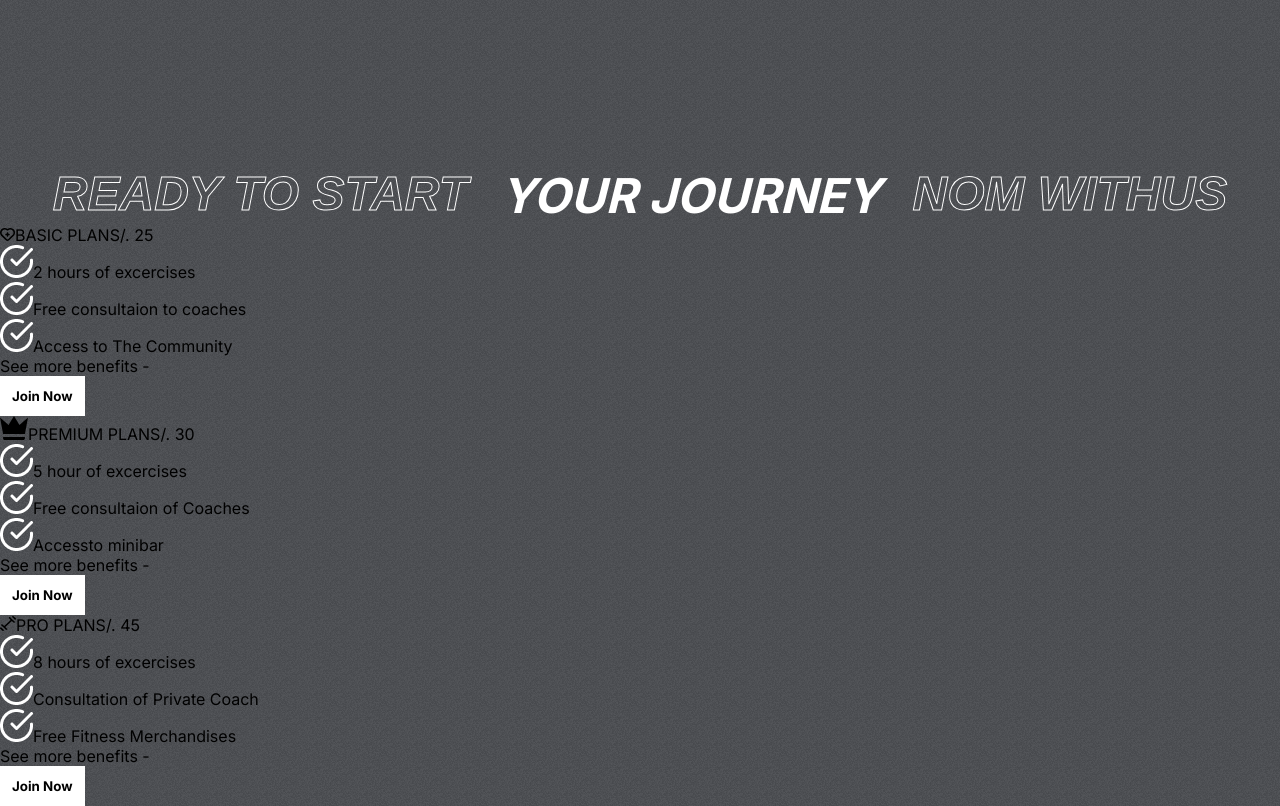
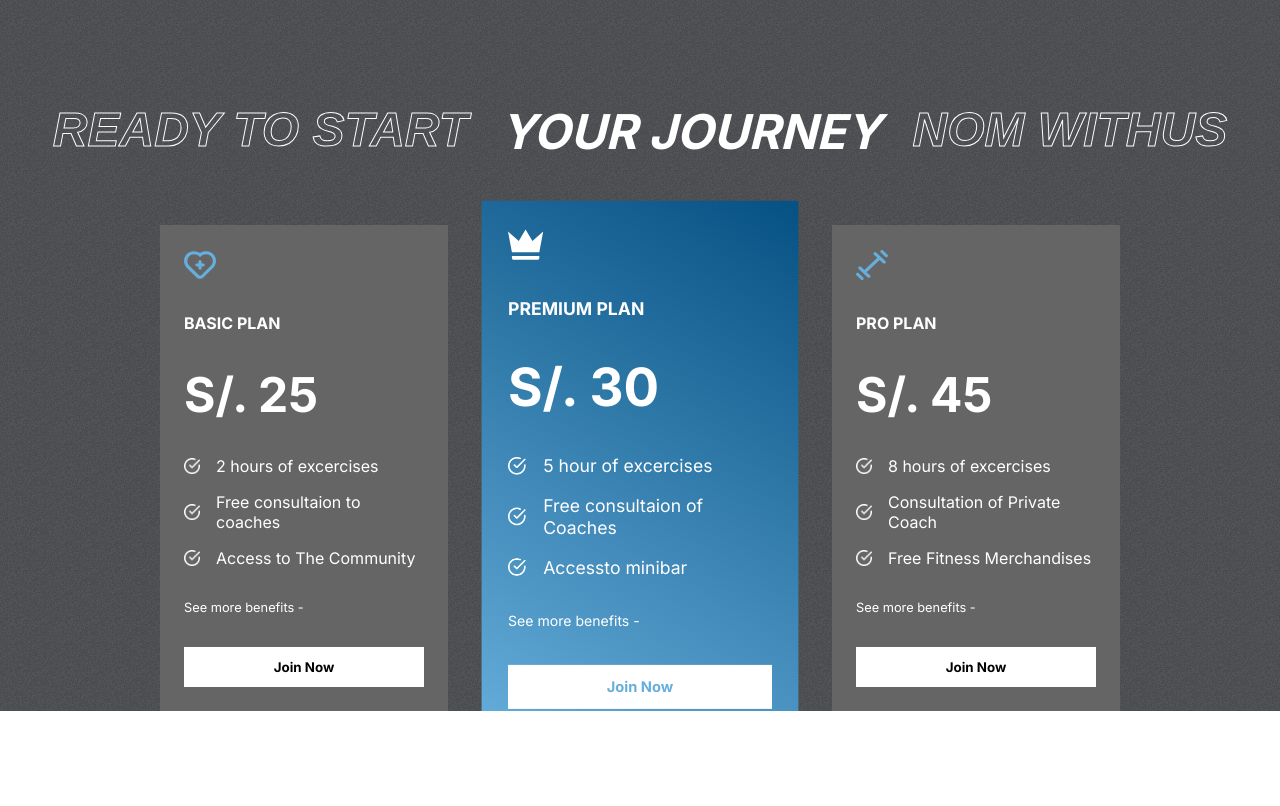
Before and after one commit to Kevincarlosqa/gym-project, a React (Vite) app: page / in a window 1280 px wide. Shown: the part 1717-2523 px from the top of the page. After the commit the page ends 2428 px from the top, so only its background shows below. Built offline with nearby package versions, Linux system fonts and the light colour scheme.

Commit message:
add: Pland Cards Styles

```diff
--- a/src/components/Plans/Plans.css
+++ b/src/components/Plans/Plans.css
@@ -0,0 +1,74 @@
+.plans-container {
+  margin-top: -4rem;
+  padding: 0 2rem;
+  display: flex;
+  flex-direction: column;
+  gap: 4rem;
+  position: relative;
+}
+
+.plans {
+  display: flex;
+  align-items: center;
+  justify-content: center;
+  gap: 3rem;
+}
+
+.plan {
+  display: flex;
+  flex-direction: column;
+  background: var(--caloryCard);
+  color: white;
+  gap: 2rem;
+  padding: 1.5rem;
+  width: 15rem;
+}
+
+.plan:nth-child(2) {
+  background: var(--planCard);
+  transform: scale(1.1);
+}
+
+.plan > svg {
+  fill: var(--skyblue);
+  width: 2rem;
+  height: 2rem;
+}
+
+.plan > :nth-child(2) {
+  font-size: 1rem;
+  font-weight: bold;
+}
+
+.plan > :nth-child(3) {
+  font-size: 3rem;
+  font-weight: bold;
+}
+
+.plan > :nth-child(5) {
+  font-size: 0.8rem;
+}
+
+.features {
+  display: flex;
+  flex-direction: column;
+  gap: 1rem;
+}
+
+.feature {
+  display: flex;
+  align-items: center;
+  gap: 1rem;
+}
+
+.feature > img {
+  width: 1rem;
+}
+
+.plans > :nth-child(2) > svg {
+  fill: white;
+}
+
+.plans > :nth-child(2) > button {
+  color: var(--skyblue);
+}
```
